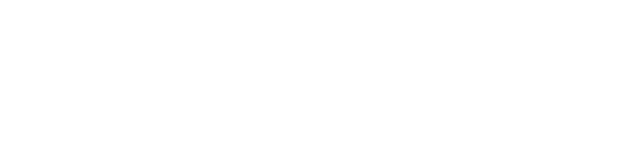
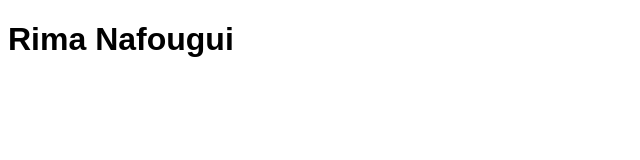
Before and after one commit to Mercuryy200/rima-nafougui, a plain HTML site: page index.html in a window 1280 px wide. Shown: the whole page, without its empty margins (0-640 px from the left). Drawn offline with Linux system fonts and the light colour scheme.

Commit message:
Added an h1

```diff
--- a/index.html
+++ b/index.html
@@ -6,5 +6,7 @@
     <link rel="stylesheet" href="style.css" />
     <title>Rima Nafougui</title>
   </head>
-  <body></body>
+  <body>
+    <h1>Rima Nafougui</h1>
+  </body>
 </html>
```
